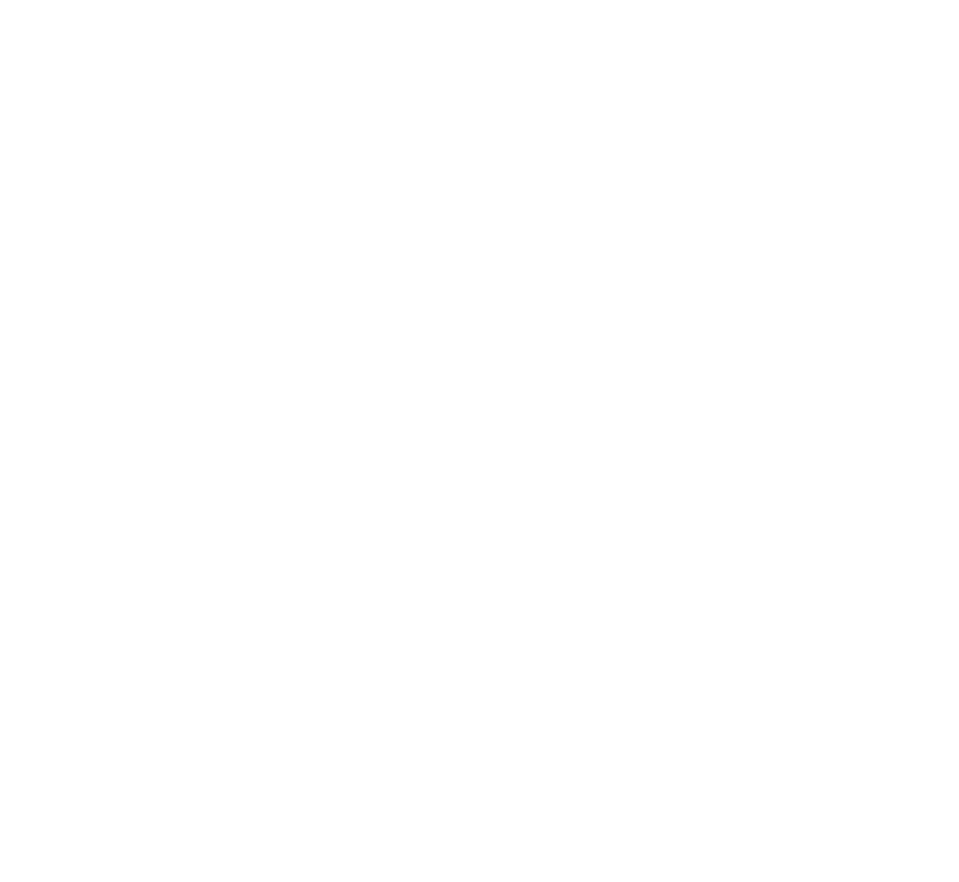
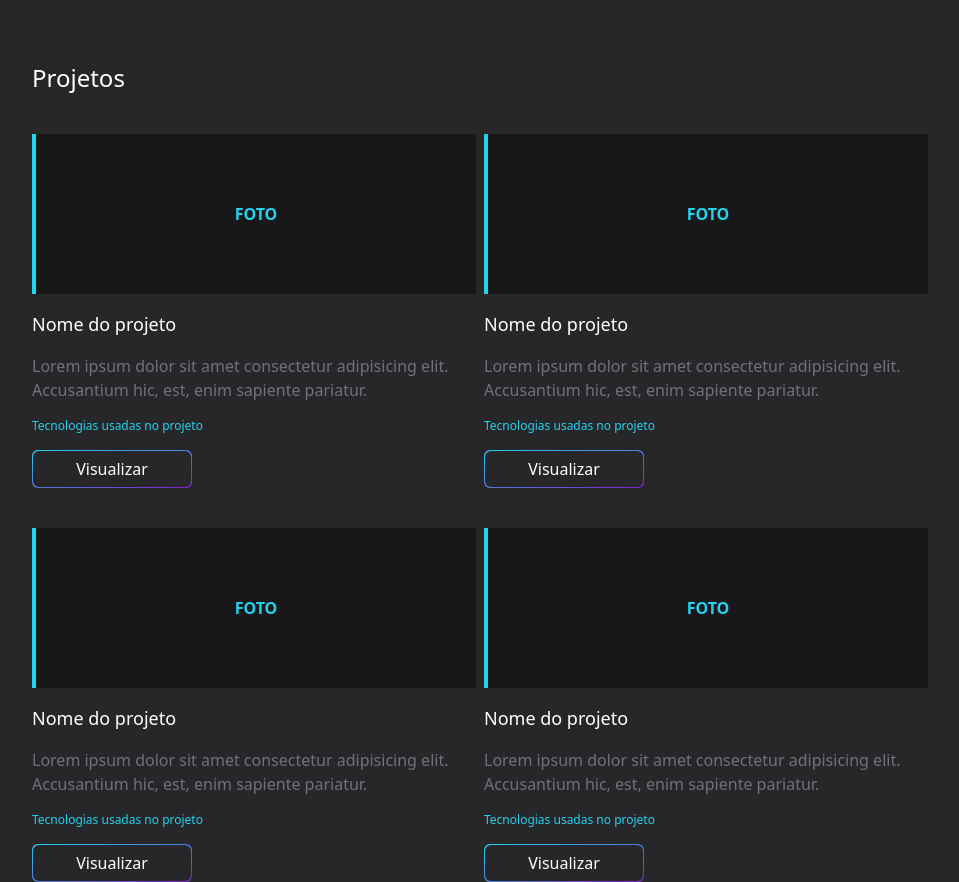
Before and after one commit to alysonbarreto02/desafio-02, a Next.js app: page / in a window 1280 px wide. Shown: the part 1717-2599 px from the top of the page, without its empty margins (160-1119 px from the left). Before the commit the page ends 1715 px from the top, so only its background shows below. Built offline with nearby package versions, Linux system fonts and the light colour scheme.

Commit message:
finalizado

```diff
--- a/src/components/Init/Init.tsx
+++ b/src/components/Init/Init.tsx
@@ -17,7 +17,7 @@ export default function Init() {
                     <GitHub />
                 </div>
             </div>
-            <div className="w-1/2  bg-zinc-800">
+            <div className="w-1/2 bg-zinc-800">
                 <Polygon />
             </div>
         </div>
--- /dev/null
+++ b/src/components/Projetos/ButtonView.tsx
@@ -0,0 +1,5 @@
+export function ButtonView() {
+    return <div className="mt-4 border-transparent bg-gradient-to-br from-cyan-400 to-purple-700 rounded-md p-px w-40 text-center">
+        <button className="bg-zinc-800 w-full h-9 rounded-md text-white">Visualizar</button>
+    </div>;
+}
--- /dev/null
+++ b/src/components/Projetos/DescriptionProject.tsx
@@ -0,0 +1,8 @@
+export function DescriptionProject() {
+    return <div className="mt-4">
+        <p className="text-zinc-500">
+            Lorem ipsum dolor sit amet consectetur adipisicing elit.
+            Accusantium hic, est, enim sapiente pariatur.
+        </p>
+    </div>;
+}
--- /dev/null
+++ b/src/components/Projetos/NomeDoProjeto.tsx
@@ -0,0 +1,5 @@
+export function NomeDoProjeto() {
+    return <div className="mt-4">
+        <p className="text-white text-lg">Nome do projeto</p>
+    </div>;
+}
--- /dev/null
+++ b/src/components/Projetos/PictureProject.tsx
@@ -0,0 +1,5 @@
+export function PictureProject() {
+    return <div className="w-full h-40 bg-zinc-900 border-l-4 border-cyan-400 flex items-center justify-center">
+        <strong className="text-cyan-400">FOTO</strong>
+    </div>;
+}
--- /dev/null
+++ b/src/components/Projetos/Project.tsx
@@ -0,0 +1,15 @@
+import { ButtonView } from "./ButtonView";
+import { DescriptionProject } from "./DescriptionProject";
+import { NomeDoProjeto } from "./NomeDoProjeto";
+import { PictureProject } from "./PictureProject";
+import { Techs } from "./Techs";
+
+export function Project() {
+    return <div className="mt-10 gap-2 w-1/2 col-span-1 row-span-1">
+        <PictureProject />
+        <NomeDoProjeto />
+        <DescriptionProject />
+        <Techs />
+        <ButtonView />
+    </div>;
+}
--- a/src/components/Projetos/Projetos.tsx
+++ b/src/components/Projetos/Projetos.tsx
@@ -1,3 +1,22 @@
+import { Project } from "./Project";
+import { Title } from "./Title";
+
+const Projects = [
+1,2,3,4
+]
+
 export default function Projetos() {
-
+    return (
+        <div className="w-full h-full bg-zinc-800 px-48 pt-16">
+            <Title/>
+            <div className="flex gap-2">
+                <Project/>
+                <Project/>
+            </div>
+            <div className="flex gap-2">
+                <Project/>
+                <Project/>
+            </div>
+        </div>
+    )
 }
--- /dev/null
+++ b/src/components/Projetos/Techs.tsx
@@ -0,0 +1,5 @@
+export function Techs() {
+    return <div className="mt-4">
+        <p className="text-xs text-cyan-400">Tecnologias usadas no projeto</p>
+    </div>;
+}
--- /dev/null
+++ b/src/components/Projetos/Title.tsx
@@ -0,0 +1,5 @@
+export function Title() {
+    return <div>
+        <h3 className="text-white text-2xl">Projetos</h3>
+    </div>;
+}
--- a/src/pages/index.tsx
+++ b/src/pages/index.tsx
@@ -3,6 +3,7 @@ import Head from '../components/Head/Head'
 import Init from '../components/Init/Init'
 import SobreMim from '../components/SobreMim/SobreMim'
 import Experiencias from "../components/Experiencias/Experiencias"
+import Projetos from '../components/Projetos/Projetos'
 
 const Home: NextPage = () => {
   return (
@@ -11,6 +12,7 @@ const Home: NextPage = () => {
       <Init />
       <SobreMim />
       <Experiencias />
+      <Projetos />
     </div>
   )
 }
```
